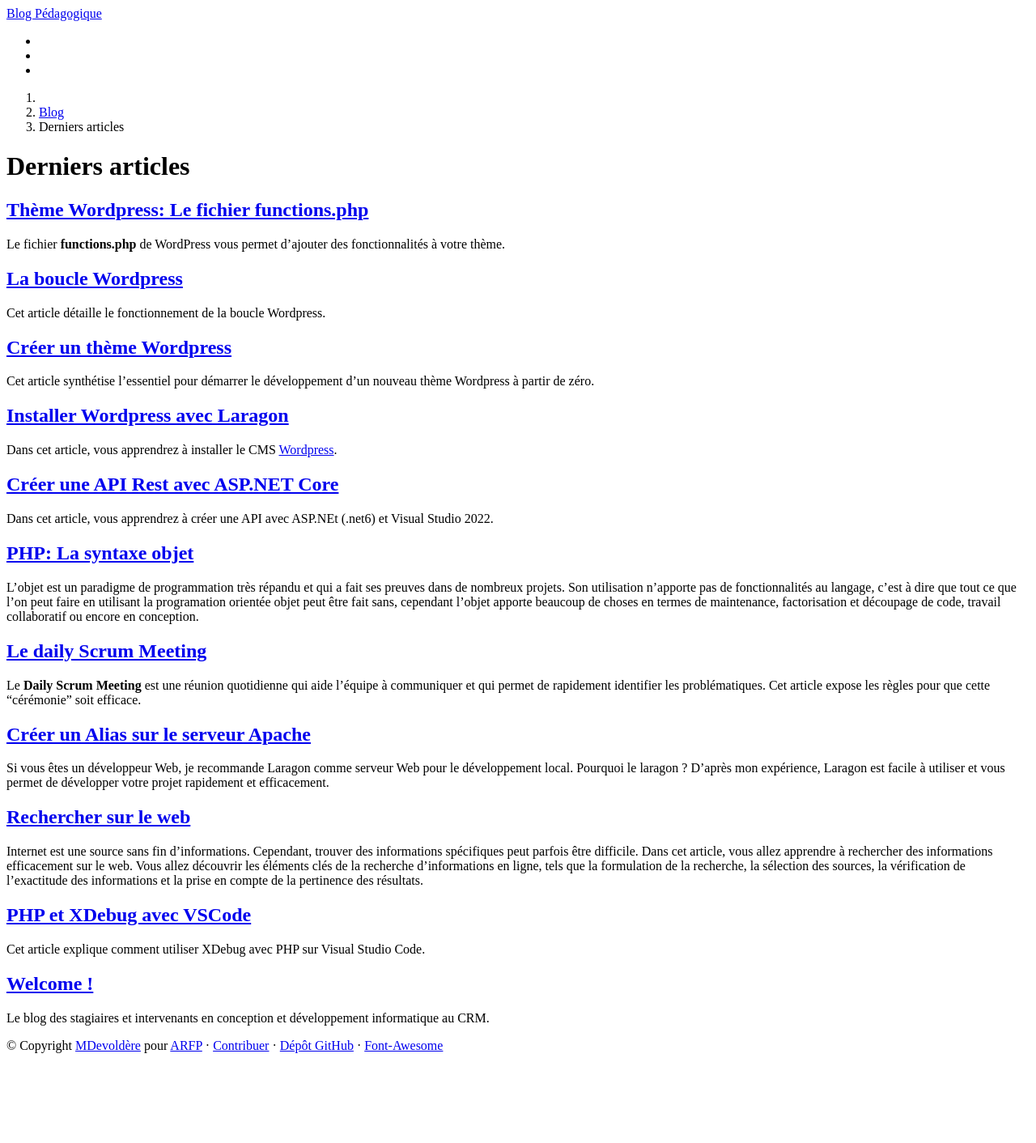
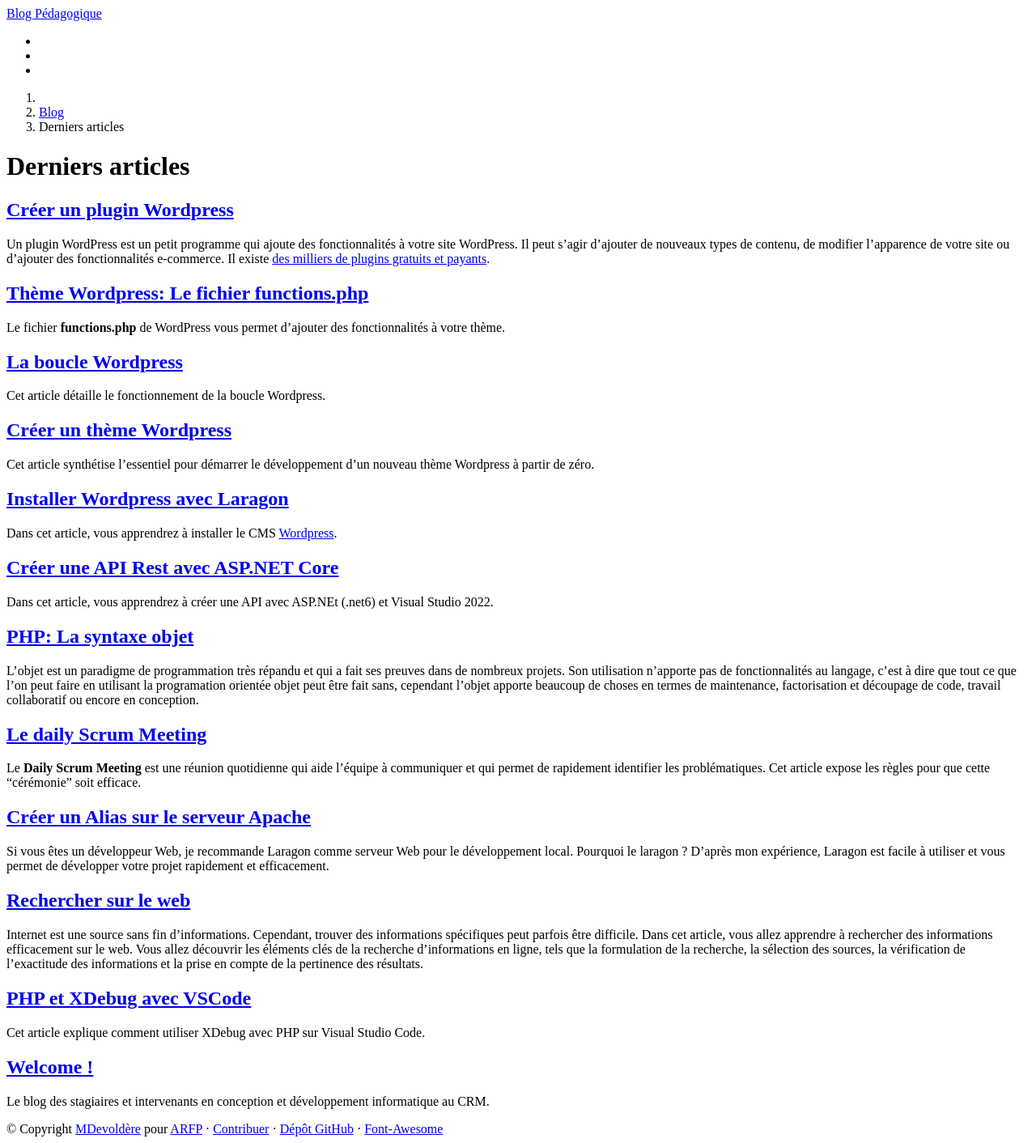
Before and after one commit to ARFP/blog, a Jekyll site: the page built from pages/articles.md, in a window 1280 px wide. Shown: the whole page at 81% size. Built offline with Jekyll 4.4.1, drawn with Linux system fonts in a browser that asks for light colours; before the commit the page ends 1309 px from its top, so only the background shows below that; part of the change alters nothing that is shown.

Commit message:
wordpress add plugin tuto

````diff
--- a/_posts/wordpress/2024-03-19-wordpress-theme-le-fichier-functions.md
+++ b/_posts/wordpress/2024-03-19-wordpress-theme-le-fichier-functions.md
@@ -51,7 +51,7 @@ Il s’agit d'ailleurs d’une bonne pratique à suivre lorsque vous modifiez de
 > Sauvegarder les fichiers avant de publier une nouvelle version permet, en cas de problème, de restaurer les anciens fichiers pour rétablir instantanément le fonctionnement de votre site.
 
 
-### Utilisez toujours un thème enfant si vous souhaitez modifie le fichier functions.php d'un thème déjà existant.
+### Utilisez toujours un thème enfant si vous souhaitez modifier le fichier functions.php d'un thème déjà existant.
 
 Pour éviter que les modifications que vous avez apportées au fichier functions.php de votre thème ne soient écrasées, vous devez toujours utiliser un thème enfant WordPress et ajouter votre code au fichier functions.php du thème enfant.
 
--- /dev/null
+++ b/_posts/wordpress/2024-04-04-wordpress-creer-plugin.md
@@ -0,0 +1,75 @@
+---
+title: "Créer un plugin Wordpress"
+date: 2024-04-04 12:45:00 +0200
+categories: php wordpress
+tags: php wordpress cms
+---
+
+Un plugin WordPress est un petit programme qui ajoute des fonctionnalités à votre site WordPress. Il peut s'agir d'ajouter de nouveaux types de contenu, de modifier l'apparence de votre site ou d'ajouter des fonctionnalités e-commerce. Il existe [des milliers de plugins gratuits et payants](https://fr.wordpress.org/plugins/).
+
+En quelques mots, un plugin permet d'étendre les fonctionnalités natives de WordPress sans toucher au code source du CMS.
+
+
+## Étapes pour créer un plugin Wordpress :
+
+1. Créer un dossier pour votre plugin:
+    - Dans le dossier `/wp-content/plugins/`, créez un nouveau dossier avec un nom unique et descriptif.
+2. Créer le fichier principal du plugin:
+    - Dans le dossier de votre plugin, créez un fichier php avec le même nom que le dossier.
+3. Ajoutez les informations d'en-tête du plugin:
+    - le nom du plugin, la description, l'auteur, etc.
+4. Définir les fonctionnalités du plugin:
+    - Utilisez les hooks Wordpress et des fonctions pour ajouter des fonctionnalités à WordPress.
+    - Par exemple, vous pouvez créer une fonction pour afficher un widget ou une fonction pour ajouter un menu personnalisé.
+    - [Liste des Hooks Wordpress](https://developer.wordpress.org/reference/hooks/)
+5. Activer le plugin:
+    - Connectez-vous à votre site WordPress en tant qu'administrateur.
+    - Accédez à la page "Extensions".
+    - Votre plugin devrait aparaitre dans la liste
+    - Cliquez sur "Activer"
+
+
+## Exemple de plugin simple
+
+Créons un plugin qui affiche un message "Hello World!" dans l'administration de WordPress.
+
+**Structure du dossier**:
+
+- /wp-content/plugins/mon-plugin/
+    - mon-plugin.php
+
+Contenu du fichier **mon-plugin.php**:
+
+```php
+<?php
+/**
+ * Plugin Name: Mon plugin
+ * Description: Affiche un message "Hello World ! (mon-plugin)" dans l'administration de WordPress.
+ * Author: CRM
+ * Version: 1.0.1
+ */
+
+function mon_plugin_message_admin() {
+  echo '<aside>';
+  echo '<p>Hello World ! (mon-plugin)</p>';
+  echo '</aside>';
+}
+
+add_action( 'admin_notices', 'mon_plugin_message_admin' );
+```
+
+Activez ensuite le plugin en suivant les étapes ci-dessus.
+
+Vous verrez le message "Hello World !  (mon-plugin)" dans l'administration de WordPress.
+
+## Conseils
+
+- Testez votre plugin sur un site de test avant de l'installer sur un site en production.
+- Documentez votre plugin avec des commentaires PHP.
+- Utilisez des normes de codage PHP strictes.
+- Respectez les directives de développement de plugins WordPress.
+
+## Ressources supplémentaires:
+
+- [Tuto 1: Créer un plugin WordPress](https://wpformation.com/creer-plugin-wordpress/)
+- [Tuto 2 : Créer un plugin WordPress](https://grafikart.fr/tutoriels/wordpress-plugins-1282)
````
